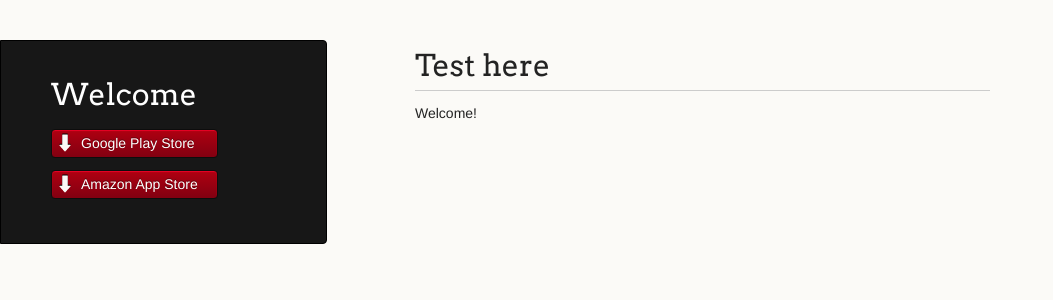
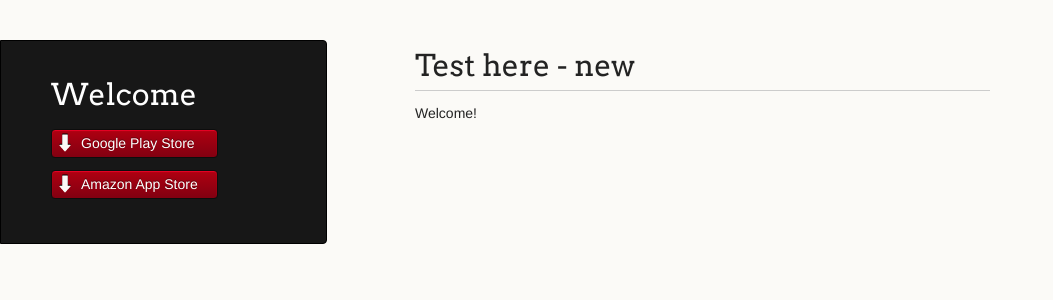
Before and after one commit to mufri/Authenticator-Plus, a Jekyll site: the page built from test.html, in a window 1280 px wide. Shown: the top 300 px of the page, without its empty margins (0-1053 px from the left). Built offline with Jekyll 4.4.1, drawn with Linux system fonts in a browser that asks for light colours; Markdown is read by kramdown in place of the engine named in the settings.

Commit message:
Update test.html

```diff
--- a/test.html
+++ b/test.html
@@ -4,7 +4,7 @@
 ---
 
 <div class="page-header">
-  <h1>Test here
+  <h1>Test here - new
   </h1>
 </div>
 Welcome!
```
